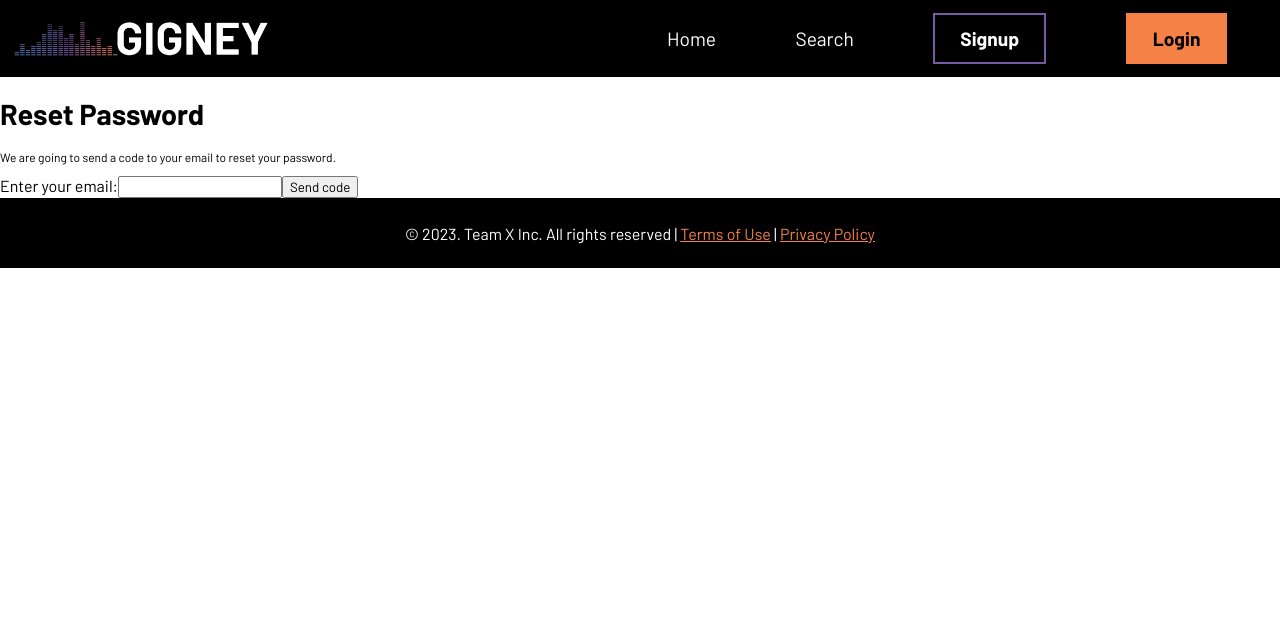
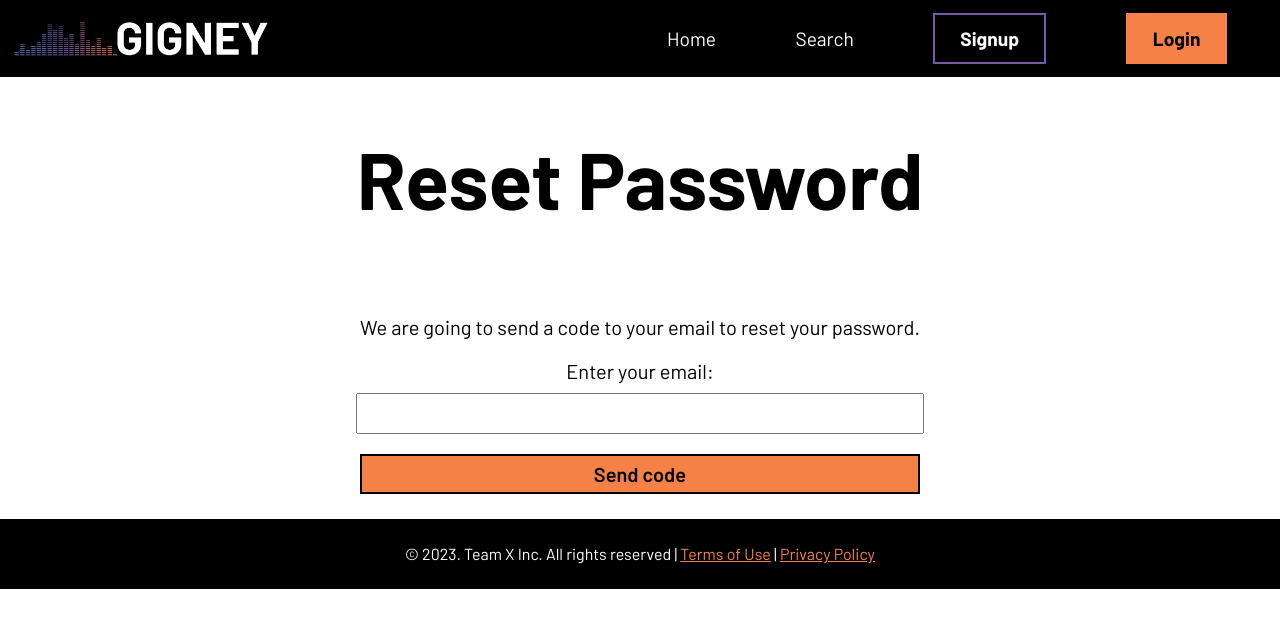
Before and after one commit to GRDE3024-DIG33-DigEx-Major-Project-2/frontendA3, a React (Create React App) app: page /reset-password in a window 1280 px wide. Shown: the top 628 px of the page. Built offline with nearby package versions, Linux system fonts and the light colour scheme.

Commit message:
Rest password page styled as is

```diff
--- a/src/components/user/ResetPassword.js
+++ b/src/components/user/ResetPassword.js
@@ -16,7 +16,7 @@ const ResetPassword = () => {
   };
 
   return (
-    <>
+    <div class="reset-password">
       <h1>Reset Password</h1>
       <form className="reset-pwd-form" onSubmit={resetHandler}>
       <p>We are going to send a code to your email to reset your password.</p>
@@ -36,7 +36,7 @@ const ResetPassword = () => {
           value="Send code"
         />
       </form>
-    </>
+      </div>
   );
 };
 
--- a/src/static/style.css
+++ b/src/static/style.css
@@ -305,6 +305,11 @@ a {
 }
 .signup-left h1 {
   font-size: 3em;
+}
+
+#demo-simple-select-label {
+  color: #ffffff;
+  text-shadow: -1px -1px 0 #000000, 1px -1px 0 #000000, -1px 1px 0 #000000, 1px 1px 0 #000000;
 }
 
 .signup-right {
@@ -1275,6 +1280,41 @@ footer {
 .content-body {
   margin: 15px;
   margin-bottom: 30px;
+}
+
+.reset-password,
+.reset-pwd-form {
+  display: flex;
+  flex-direction: column;
+  align-items: center;
+}
+
+.reset-password h1 {
+  font-size: 5em;
+  text-align: center;
+}
+
+.reset-pwd-form {
+  margin: 15px;
+}
+
+.reset-pwd-form p,
+.reset-pwd-form label {
+  font-size: 20px;
+}
+
+.reset-pwd-form input {
+  width: 100%;
+  height: 35px;
+  margin: 10px;
+}
+
+#reset-btn {
+  background-color: #f58146;
+  border: 2px solid #000000;
+  font-size: 20px;
+  font-weight: 600;
+  height: 40px;
 }
 
 /* Tablet */
@@ -2095,6 +2135,14 @@ footer {
   .right .MuiOutlinedInput-input {
     padding: 6px 14px;
   }
+  /*RESET PASSWORD*/
+  .reset-password h1 {
+    font-size: 3em;
+    text-align: center;
+  }
+  .reset-pwd-form p {
+    font-size: 14px;
+  }
 }
 
 /*# sourceMappingURL=style.css.map */
--- a/src/static/style.scss
+++ b/src/static/style.scss
@@ -319,6 +319,12 @@ a {
   }
 }
 
+#demo-simple-select-label {
+  color: $white;
+  text-shadow: -1px -1px 0 $black, 1px -1px 0 $black, -1px 1px 0 $black,
+    1px 1px 0 $black;
+}
+
 .signup-right {
   width: 50%;
   img {
@@ -1246,6 +1252,42 @@ footer {
 .content-body {
   margin: 15px;
   margin-bottom: 30px;
+}
+
+// *********************** RESET PASSWORD *********************** //
+
+.reset-password,
+.reset-pwd-form{
+  display: flex;
+  flex-direction: column;
+  align-items: center;
+}
+
+.reset-password h1{
+  font-size: 5em;
+  text-align: center;
+}
+
+.reset-pwd-form{
+  margin:15px;
+}
+.reset-pwd-form p,
+.reset-pwd-form label {
+  font-size: 20px;
+}
+
+.reset-pwd-form input{
+  width: 100%;
+  height: 35px;
+  margin: 10px;
+}
+
+#reset-btn{
+  background-color: $orange1;
+  border: 2px solid $black;
+  font-size: 20px;
+  font-weight: 600;
+  height:40px;
 }
 
 // *********************** MEDIA QUERIES *********************** //
@@ -2240,4 +2282,13 @@ text-shadow: -0.5px -0.5px 0 $black, 0.5px -0.5px 0 $black, -0.5px 0.5px 0 $blac
 .right .MuiOutlinedInput-input{
   padding: 6px 14px;
 }
-}
+/*RESET PASSWORD*/
+
+.reset-password h1{
+  font-size: 3em;
+  text-align: center;
+}
+.reset-pwd-form p{
+  font-size: 14px;
+}
+}
```
Also changed, not shown: 1 other file (tests, documents, lock files or other folders).
